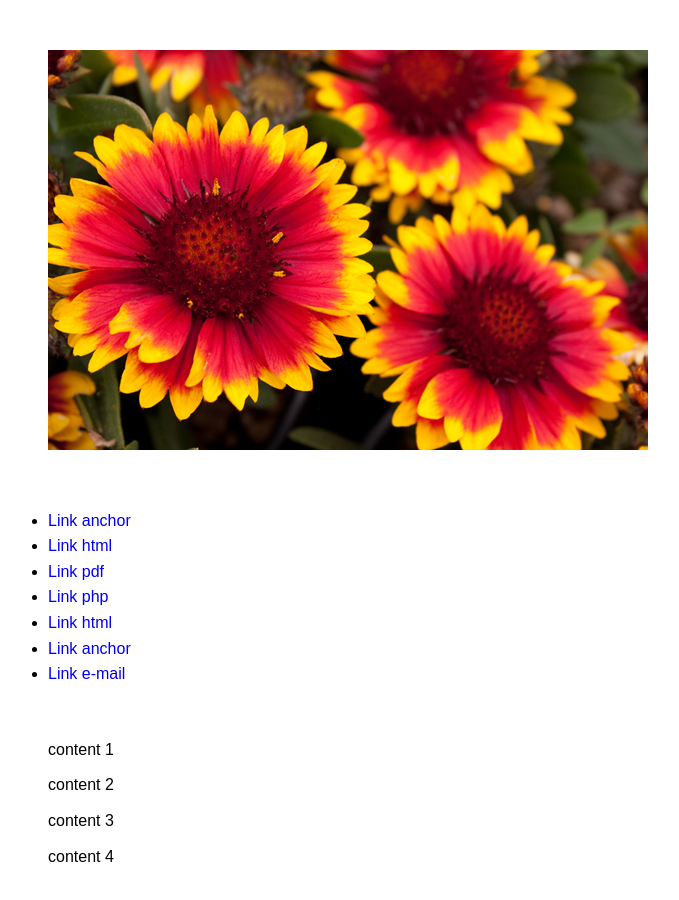
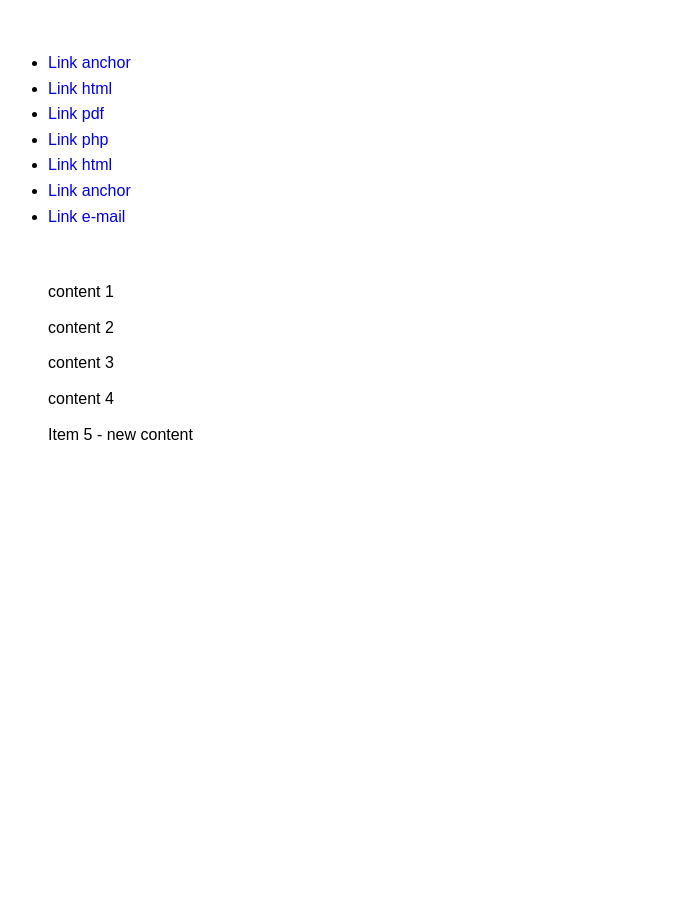
Before and after one commit to dmink/jquery, a website: page source/index.html in a window 1280 px wide. Shown: the whole page, without its empty margins (2-681 px from the left). After the commit the page ends 800 px from the top, so only its background shows below. Drawn offline with nearby package versions, Linux system fonts and the light colour scheme; files that its build step writes are made by us from their sources.

Commit message:
Lesson 2.2 Inserting content

```diff
--- a/source/html/content.html
+++ b/source/html/content.html
@@ -2,10 +2,6 @@
 <main class="main-content">
 
 	<div class="container">
-
-		<div class="flower">
-			<a href="img/fl-01.jpg"><img src="img/fl-01.jpg" alt=""></a>
-		</div>
 
 		<div class="block1">
 			<ul class="list">
--- a/source/js/customization.js
+++ b/source/js/customization.js
@@ -1,7 +1,14 @@
 $(document).ready( function() {
 
-    //$('a').attr( 'target', '_blank' );
-    //$('a').removeAttr( 'href' );
-    $('img').attr( {src : "img/fl-02.jpg", title: "Title"} );
+    //$( '.list > li > a' ).append( 'content .append link' );
+    //$( '.list > li' ).append( 'content .append "li"' );
+    //$( '.list > li:first').prepend( 'content .prepend' );
+    //$( '.block2 p:last' ).appendTo( 'p:first' );
+    //$( '.block2 p:last' ).prependTo( 'p:first' );
+    //$( '.block2 p:first' ).insertAfter( 'p:last' );
+
+    $( '.block2 p:last' ).after( '<p>Item 5 - new content</p>' );
+    $( '.block2 p:last').attr( 'class', 'dmk' );
+
 
 });
```
Also changed, not shown: build/index.html, build/js/customization.js.
